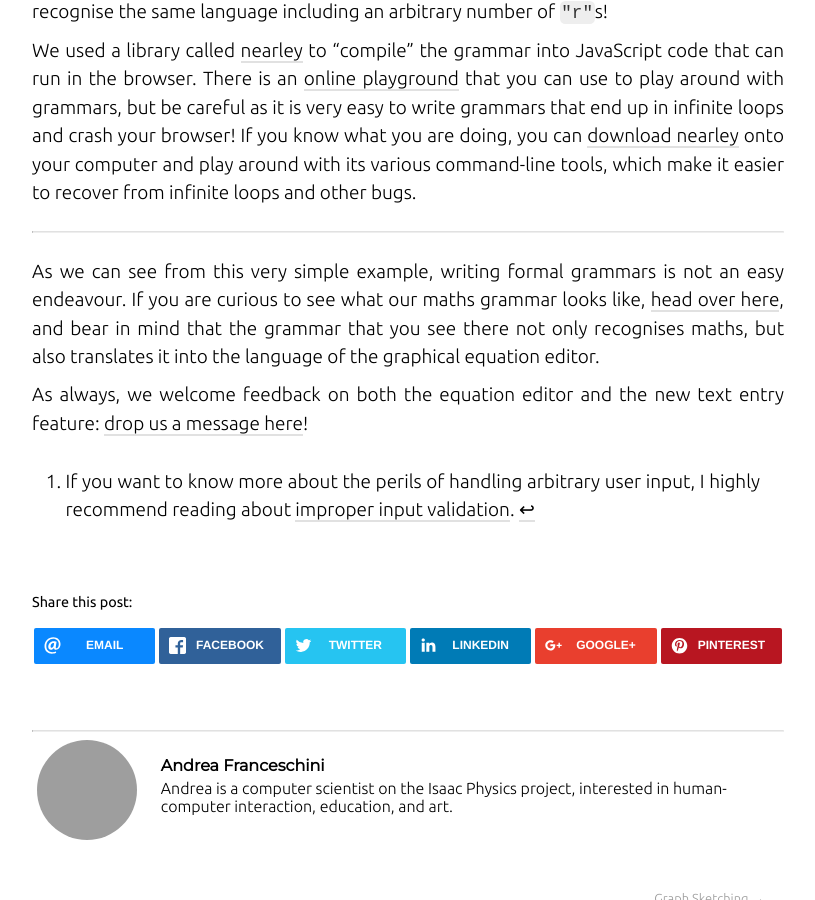
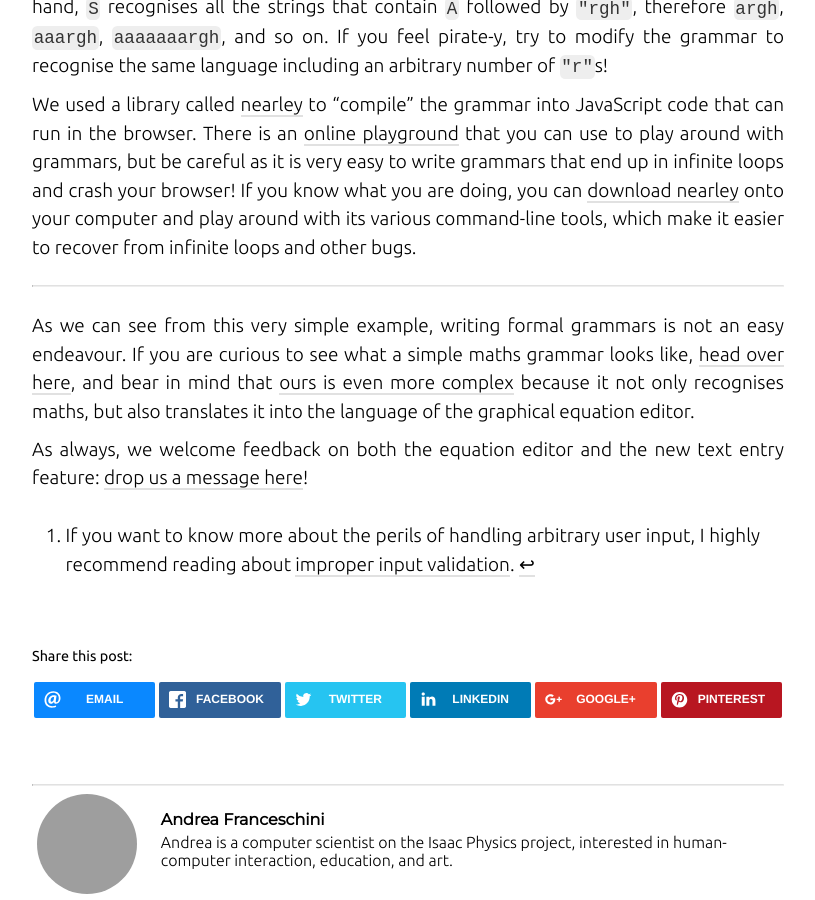
Before and after one commit to isaacphysics/isaac-labs, a Jekyll site: the page built from blog/_posts/2018-08-20-equation-editor-text-entry-grammar.markdown, in a window 1280 px wide and 900 px high, scrolled down 2062 px, cut to the strip 0-900 px from the top of the window. Shown: the whole strip, without its empty margins (232-1047 px from the left). Built offline with Jekyll 4.4.1, drawn with Linux system fonts in a browser that asks for light colours; nearby versions of some CDN libraries; grey boxes are pictures that could not be loaded.

Commit message:
Minor edits to Andrea's post
# Some of this is very much for enthusiasts only!

```diff
--- a/blog/_posts/2018-08-20-equation-editor-text-entry-grammar.markdown
+++ b/blog/_posts/2018-08-20-equation-editor-text-entry-grammar.markdown
@@ -31,7 +34,7 @@ We used a library called [nearley](https://nearley.js.org/) to "compile" the gra
 
 ---
 
-As we can see from this very simple example, writing formal grammars is not an easy endeavour. If you are curious to see what our maths grammar looks like, [head over here](https://github.com/ucam-cl-dtg/isaac-app/blob/eqn-text-entry-with-grammar/app/js/lib/equation_editor/grammar.ne), and bear in mind that the grammar that you see there not only recognises maths, but also translates it into the language of the graphical equation editor.
+As we can see from this very simple example, writing formal grammars is not an easy endeavour. If you are curious to see what a simple maths grammar looks like, [head over here](https://github.com/kach/nearley/blob/master/examples/calculator/arithmetic.ne), and bear in mind that [ours is even more complex](https://github.com/ucam-cl-dtg/isaac-app/blob/eqn-text-entry-with-grammar/app/js/lib/equation_editor/grammar.ne#L253) because it not only recognises maths, but also translates it into the language of the graphical equation editor.
 
 As always, we welcome feedback on both the equation editor and the new text entry feature: <a href="https://isaacphysics.org/contact?subject=Beta%20Feature%20Feedback" target="_blank">drop us a message here</a>!
 
```
Also changed, not shown: other parts of blog/_posts/2018-08-20-equation-editor-text-entry-grammar.markdown (+3 -0 lines).
